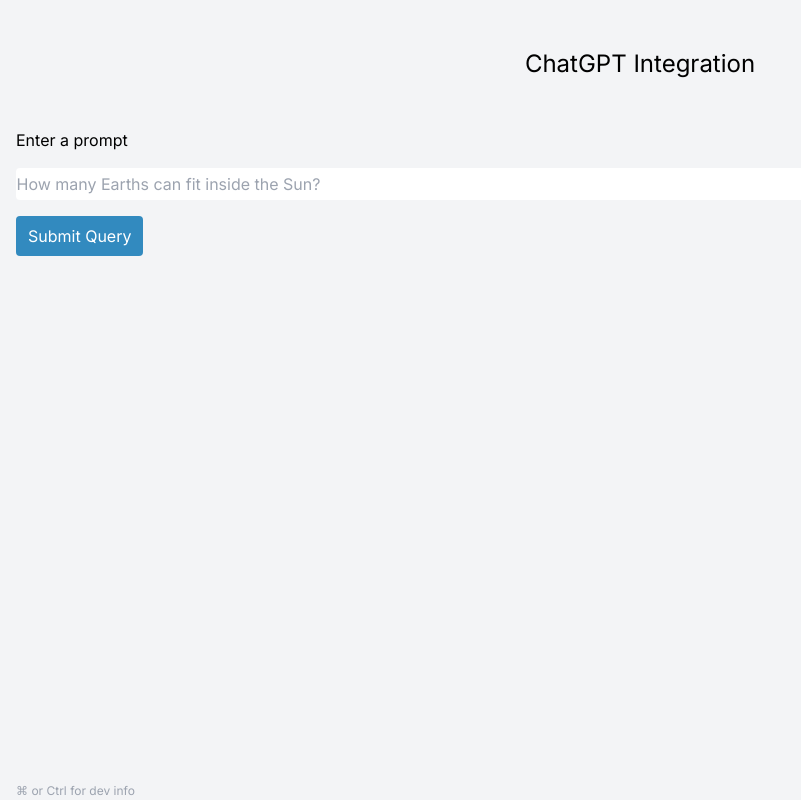
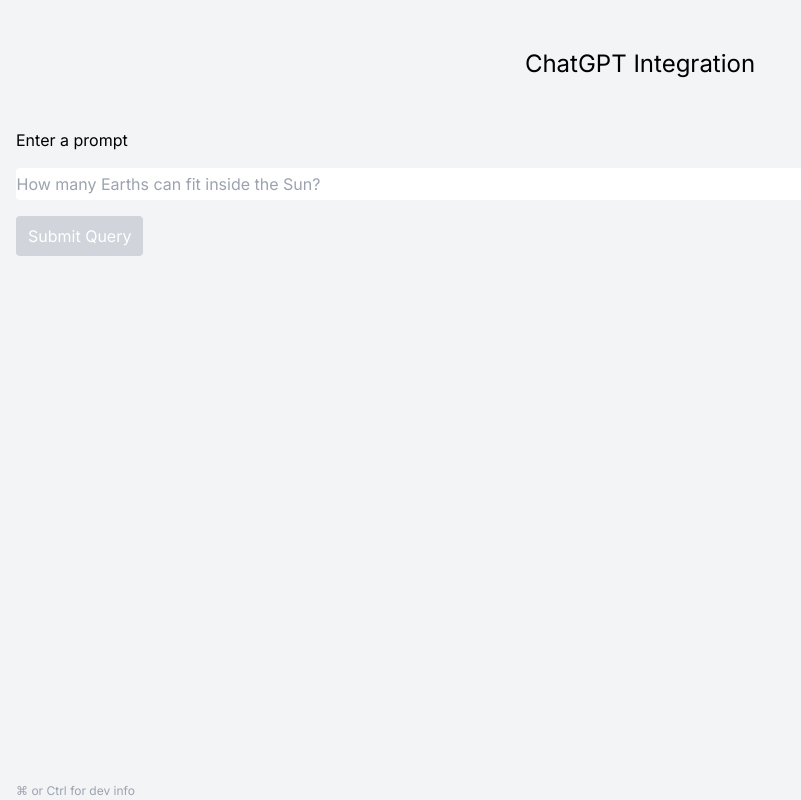
Before and after one commit to vinteger/openai-integration, a Next.js app: page / in a window 1280 px wide. Shown: the whole page, without its empty margins (0-801 px from the left). Built offline with nearby package versions, Linux system fonts and the light colour scheme.

Commit message:
Add button disabled state. Increase shrink speed.

```diff
--- a/src/app/page.js
+++ b/src/app/page.js
@@ -69,10 +69,13 @@
 						placeholder="How many Earths can fit inside the Sun?"/>
 				</label>
 				<div className="flex gap-4 my-4">
-					<Button text="Submit Query" styles="bg-[#328abf] text-white hover:bg-[#66a3c7]"
-							onClick={handleSubmission}/>
+					<Button text="Submit Query"
+							onClick={handleSubmission}
+							disabled={!input.trim()}
+							className="text-white"
+					/>
 					{result &&
-						<Button text="Clear" styles="bg-white text-black hover:bg-gray-200" onClick={clearData}/>}
+						<Button text="Clear" className="text-black bg-white" onClick={clearData}/>}
 				< /div>
 				{result && <q>{result}</q>}
 				<p className="text-[12px] text-gray-400 mt-auto">⌘ or Ctrl for dev info</p>
@@ -86,15 +89,18 @@
 	text: "", onClick: () => {
 	}, styles: ""
 }
-const Button = ({styles, onClick, text} = btnProps) => {
+const Button = ({onClick, text, className = "", disabled = false} = btnProps) => {
 	return (
-		// TODO: Fix element grow on load
 		<button className={`
-				rounded px-3 py-2 max-w-fit bg-[#2d8ff7]
-				will-change-transform active:animate-shrink [&:not(:active)]:animate-grow
-				${styles}
+				rounded px-3 py-2 max-w-fit
+				${disabled ? 'bg-gray-300 text-gray-500' : 'bg-[#2d8ff7] will-change-transform active:animate-shrink'}
+				${className}
 			`}
-				onClick={onClick}>{text}</button>
+				onClick={onClick}
+				disabled={disabled}
+		>
+			{text}
+		</button>
 	)
 }
 
--- a/tailwind.config.js
+++ b/tailwind.config.js
@@ -14,7 +14,7 @@
 			},
 			animation: {
 				grow: 'grow .25s forwards',
-				shrink: 'shrink .25s forwards',
+				shrink: 'shrink .1s forwards',
 			},
 			keyframes: {
 				grow: {
```
